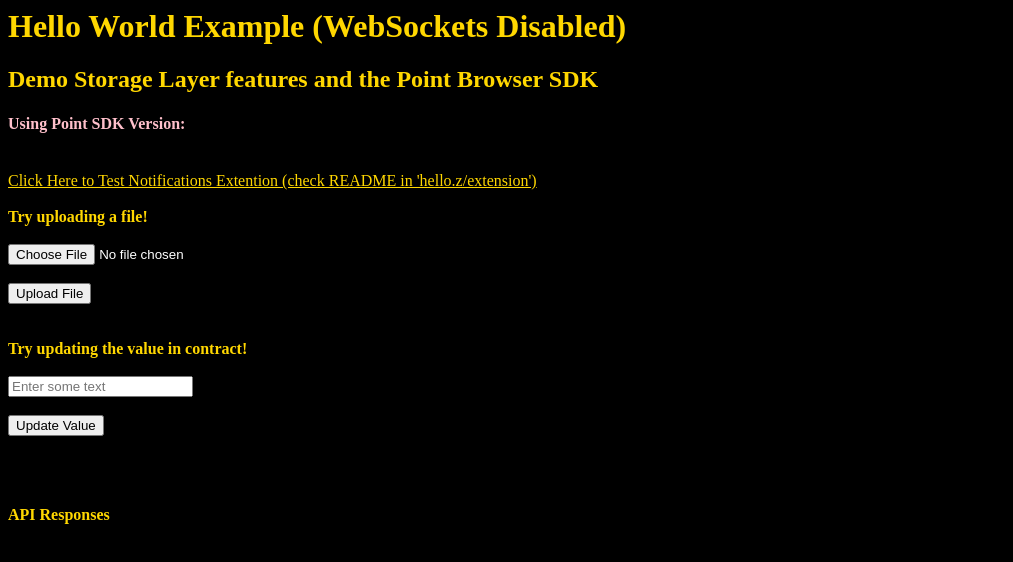
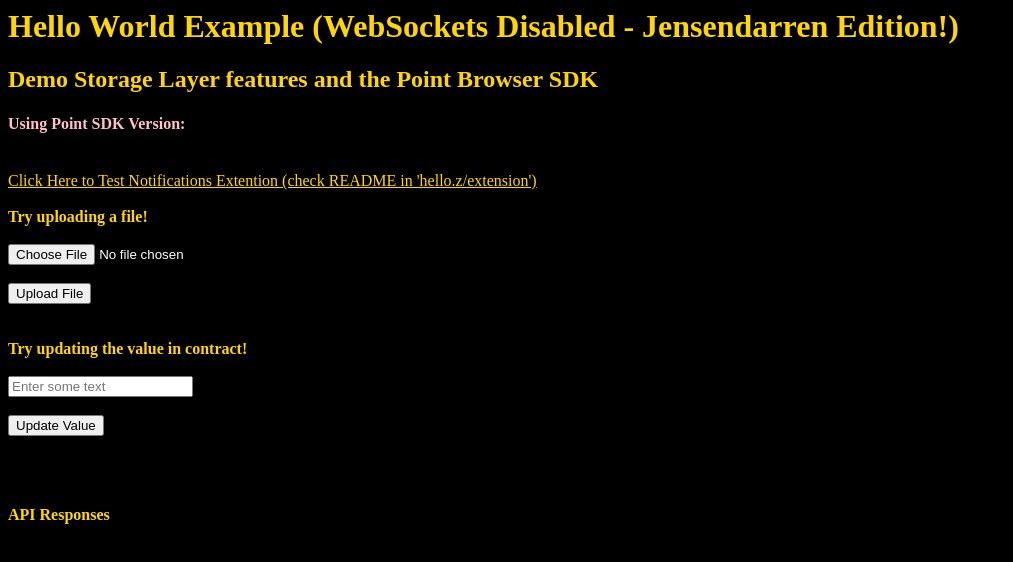
Before and after one commit to jensendarren/zapps-hello.z, a browser extension: page public/index.html in a window 1280 px wide. Shown: the whole page, without its empty margins (0-1013 px from the left). Drawn offline with Linux system fonts and the light colour scheme.

Commit message:
minor update for demo

```diff
--- a/public/index.html
+++ b/public/index.html
@@ -18,7 +18,7 @@
   </head>
   <body>
     <div>
-      <h1>Hello World Example (WebSockets Disabled)</h1>
+      <h1>Hello World Example (WebSockets Disabled - Jensendarren Edition!)</h1>
       <h2>Demo Storage Layer features and the Point Browser SDK</h2>
 
       <h4 style="color: pink">Using Point SDK Version: <span id="pointSDKVersion"></span></h4>
```
